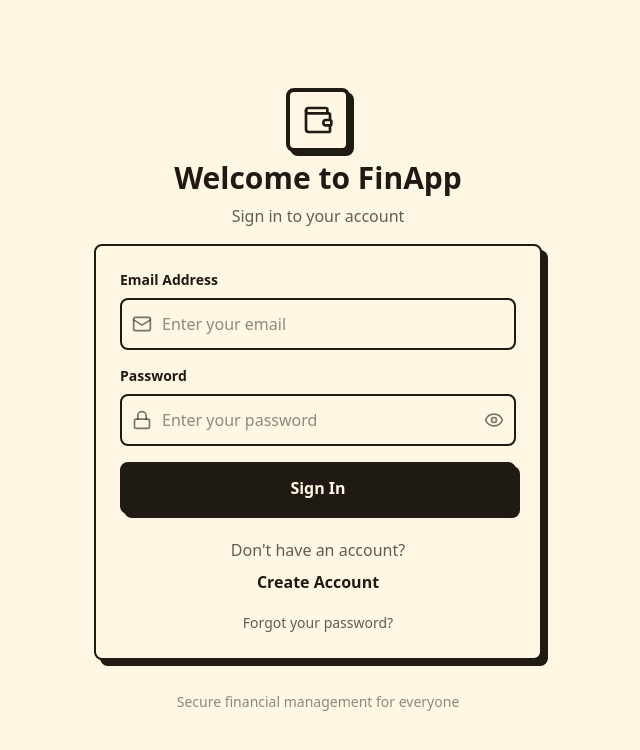
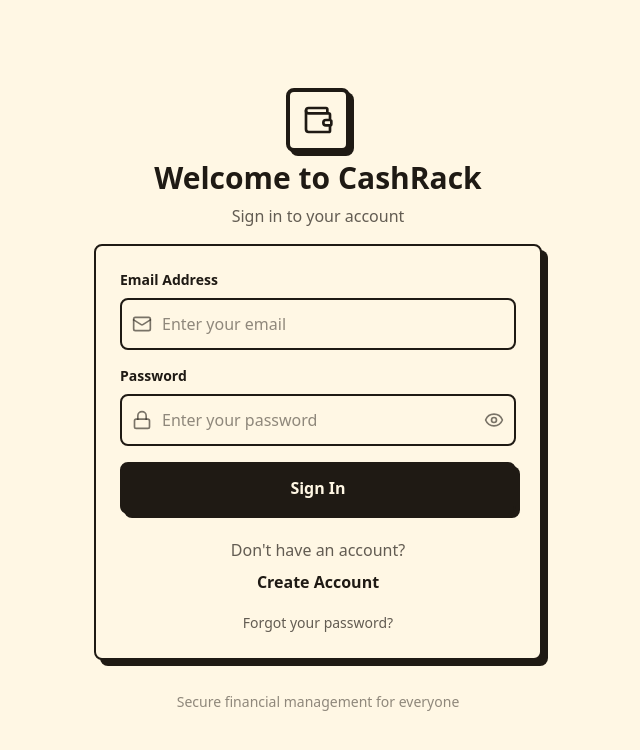
Before and after one commit to Saravanan-e-2003/FinApp, a React (Vite) app: page / in a window 1280 px wide. Shown: the top 750 px of the page, without its empty margins (322-962 px from the left). Built offline with nearby package versions, Linux system fonts and the light colour scheme; no server answers.

Commit message:
optimization

```diff
--- a/index.html
+++ b/index.html
@@ -2,9 +2,9 @@
 <html lang="en">
   <head>
     <meta charset="UTF-8" />
-    <link rel="icon" type="image/svg+xml" href="/vite.svg" />
+    <link rel="icon" type="image/png" href="/ico.png?v=1" sizes="32x32" />
     <meta name="viewport" content="width=device-width, initial-scale=1.0" />
-    <title>Tracker</title>
+    <title>CashRack</title>
   </head>
   <body class="bg-[#a9d2b8]">
     <div id="root"></div>
--- a/src/Components/Auth.jsx
+++ b/src/Components/Auth.jsx
@@ -149,12 +149,12 @@ const Auth = ({ onAuthSuccess }) => {
           <div className="flex justify-center mb-2">
             <img
               src="/icon.svg"
-              alt="FinApp Logo"
+              alt="CashRack Logo"
               className="h-16 w-16 bg-[#fff7e4] p-3 border-4 border-[#1f1a14] rounded-lg shadow-[4px_4px_0_#1f1a14]"
             />
           </div>
           <h1 className="text-3xl font-bold text-[#1f1a14] mb-2">
-            Welcome to FinApp
+            Welcome to CashRack
           </h1>
           <p className="text-[#1f1a14]/70">
             {isLogin ? 'Sign in to your account' : 'Create your account'}
```
Also changed, not shown: public/ico.png (added).
